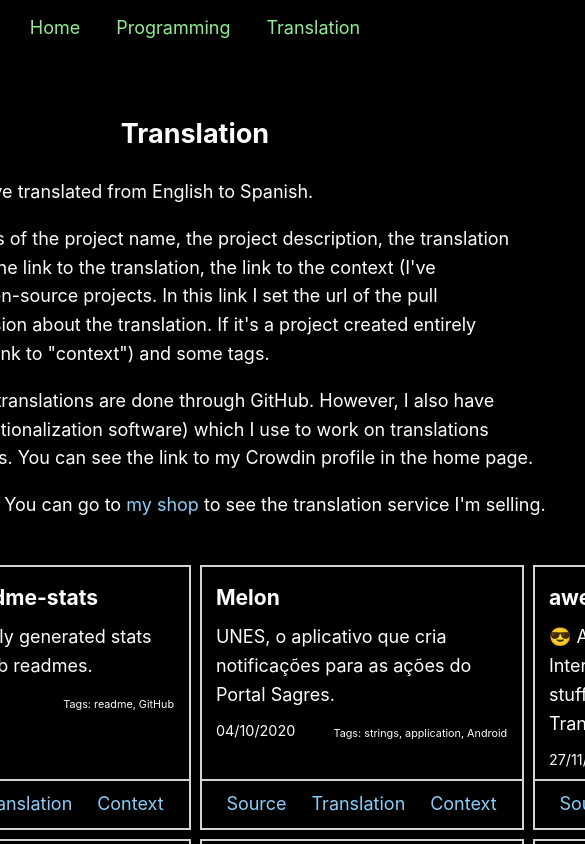
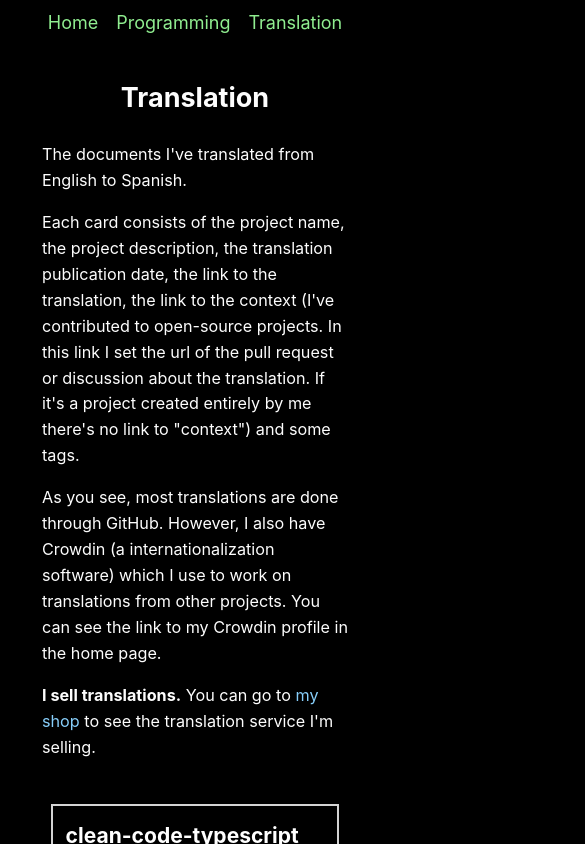
Before and after one commit to JoseDeFreitas/JoseDeFreitas-website, a Next.js app: page /portfolio/translation in a window 390 px wide. Shown: the top 844 px of the page, 585 px wide, since content can reach past the window. Built offline with nearby package versions, Linux system fonts and the light colour scheme.

Commit message:
Make design responsive for all screen sizes

```diff
--- a/pages/portfolio/programming.js
+++ b/pages/portfolio/programming.js
@@ -23,9 +23,9 @@ export default function Programming({ projectsList }) {
                         <h1>Programming</h1>
                         <p>The project I've been working on and that I've made.</p>
                         <p>
-                            Each card consists of the project name, the project description, the project<br/>
-                            publication date (I update most of them when needed), the link to the project<br/>
-                            page (usually a GitHub repository) and some tags (including the programming<br/>
+                            Each card consists of the project name, the project description, the project
+                            publication date (I update most of them when needed), the link to the project
+                            page (usually a GitHub repository) and some tags (including the programming
                             language I've used).
                         </p>
                         <p>These project are of various topics and are open-source.</p>
--- a/pages/portfolio/translation.js
+++ b/pages/portfolio/translation.js
@@ -23,15 +23,15 @@ export default function Translation({ projectsList }) {
                         <h1>Translation</h1>
                         <p>The documents I've translated from English to Spanish.</p>
                         <p>
-                            Each card consists of the project name, the project description, the translation<br/>
-                            publication date, the link to the translation, the link to the context (I've<br/>
-                            contributed to open-source projects. In this link I set the url of the pull<br/>
-                            request or discussion about the translation. If it's a project created entirely<br/>
+                            Each card consists of the project name, the project description, the translation
+                            publication date, the link to the translation, the link to the context (I've
+                            contributed to open-source projects. In this link I set the url of the pull
+                            request or discussion about the translation. If it's a project created entirely
                             by me there's no link to "context") and some tags.
                         </p>
                         <p>
-                            As you see, most translations are done through GitHub. However, I also have<br/>
-                            Crowdin (a internationalization software) which I use to work on translations<br/>
+                            As you see, most translations are done through GitHub. However, I also have
+                            Crowdin (a internationalization software) which I use to work on translations
                             from other projects. You can see the link to my Crowdin profile in the home page.
                         </p>
                         <p>
--- a/styles/global.scss
+++ b/styles/global.scss
@@ -83,8 +83,9 @@ img {
 
     #description {
         display: grid;
-        grid-template-columns: 50vw, 50vw;
+        grid-template-columns: auto, auto;
         grid-gap: 2em;
+        width: 70em;
         margin: 0;
 
         #programming {
@@ -139,7 +140,8 @@ img {
     #header {
         margin-top: 5em;
         display: grid;
-        justify-content: center;
+        width: 40em;
+        justify-self: center;
 
         h1 {
             text-align: center;
@@ -154,6 +156,7 @@ img {
         margin: 1.5em 0 3em 0;
         display: grid;
         grid-template-columns: auto auto auto auto;
+        justify-content: center;
         grid-gap: .5em;
 
         .card {
@@ -227,8 +230,175 @@ img {
 
 // Media queries
 
-@media screen and (max-width: 800px) {
-    .column {
-        width: 50%;
+// Small monitors/tablets
+
+@media screen and (max-width: 1400px) {
+
+    // Navigation bar
+
+    #navbar {
+        padding: .6em;
+
+        ul {
+            grid-gap: 1em;
+        }
+    }
+
+    // Main page
+
+    #main {
+        #author {
+            margin-bottom: 1.5em;
+        }
+
+        #description {
+            width: 60em;
+            grid-gap: 1.5em;
+        }
+
+        #contact {
+            margin: 1.5em 0;
+
+            ul {
+                grid-gap: 1em;
+            }
+        }
+    }
+
+    // Portfolio pages
+
+    #main {
+        #container {
+            //margin: 5em 8em 0 8em;
+            grid-template-columns: auto auto auto;
+            grid-gap: .5em;
+
+            .card {
+                width: 17em;
+                padding: .7em;
+
+                .card-info {
+                    .card-extra {
+                        .date {
+                            font-size: .6em;
+                        }
+
+                        .card-tags {
+                            font-size: .5em;
+                        }
+                    }
+                }
+            }
+        }
     }
 }
+
+// Mobile big
+
+@media screen and (max-width: 1150px) {
+
+    // Navigation bar
+
+    #navbar {
+        padding: .5em;
+
+        ul {
+            grid-gap: 1em;
+        }
+    }
+
+    // Main page
+
+    #main {
+        #author {
+            margin: 3em 0 1.4em;
+        }
+
+        #description {
+            grid-template-columns: auto;
+            grid-template-rows: auto auto;
+            grid-gap: 1.5em;
+            width: 30em;
+
+            #programming {
+                grid-column: 1 / 2;
+                grid-row: 1 / 2;
+            }
+
+            #translation {
+                grid-column: 1 / 2;
+                grid-row: 2 / 3;
+            }
+        }
+
+        #contact {
+            margin: 1.4em 0;
+
+            ul {
+                grid-gap: 1em;
+            }
+        }
+    }
+
+    // Portfolio pages
+
+    #main {
+        #header {
+            margin-top: 3em;
+            width: 30em;
+            display: grid;
+
+            p {
+                font-size: .9em;
+            }
+        }
+
+        #container {
+            grid-template-columns: auto auto;
+            grid-gap: .5em;
+            justify-content: center;
+
+            .card {
+                width: 16em;
+                padding: .7em;
+
+                .card-info {
+                    .card-extra {
+                        .date {
+                            font-size: .6em;
+                        }
+
+                        .card-tags {
+                            font-size: .4em;
+                        }
+                    }
+                }
+            }
+        }
+    }
+}
+
+// Mobile small
+
+@media screen and (max-width: 650px) {
+
+    // Main page
+
+    #main {
+        #description {
+            width: 20em;
+        }
+    }
+
+    // Portfolio pages
+
+    #main {
+        #header {
+            width: 17em;
+        }
+
+        #container {
+            grid-template-columns: auto;
+        }
+    }
+}
```
Also changed, not shown: pages/index.js (+12 -12 lines).
